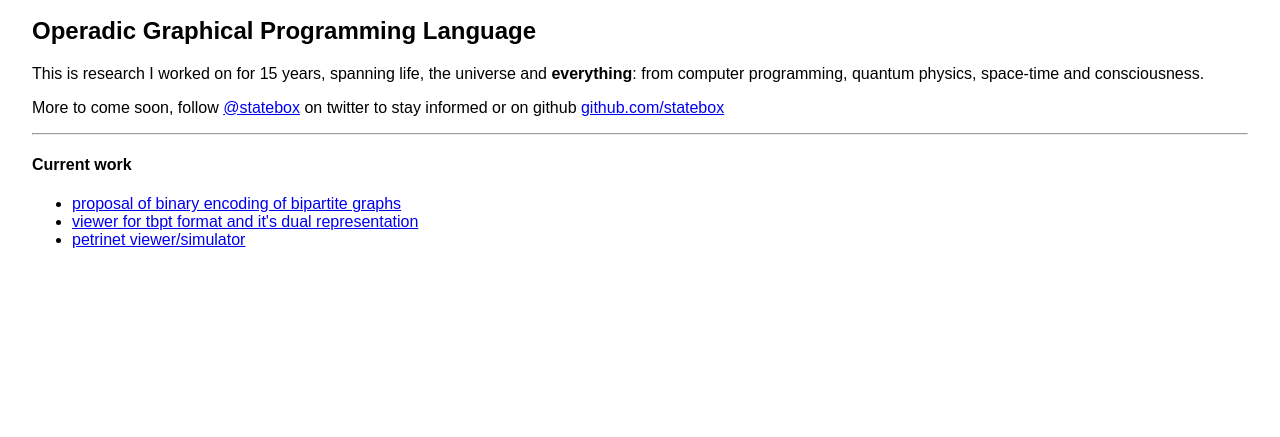
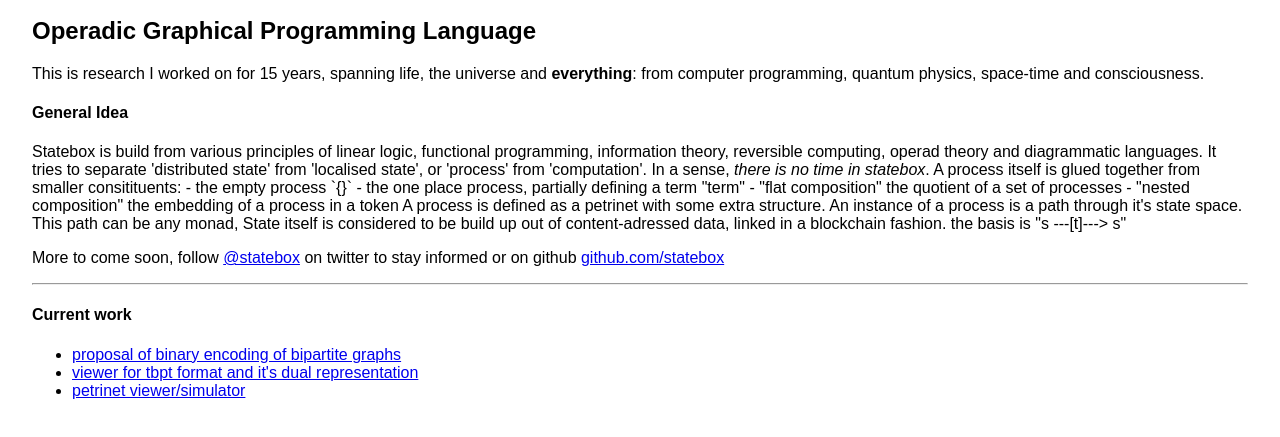
Before and after one commit to FabrizioRomanoGenovese/statebox.github.io, a plain HTML site: page index.html in a window 1280 px wide. Shown: the part 419-856 px from the top of the page. Before the commit the page ends 800 px from the top, so only its background shows below. Drawn offline with Linux system fonts and the light colour scheme; some packages are replaced by stand-ins of ours; a script that the page names is missing.

```diff
--- a/index.html
+++ b/index.html
@@ -19,12 +19,45 @@
 <h2>Operadic Graphical Programming Language</h2>
 </div>
 
+<!-- gitter chat -->
+<script>
+((window.gitter = {}).chat = {}).options = {
+  room: 'statebox/Lobby'
+};
+</script>
+<script src="https://sidecar.gitter.im/dist/sidecar.v1.js" async defer></script>
+
+
 <div>
 <p>
 This is research I worked on for 15 years, spanning life, the universe and
 <strong>everything</strong>: from computer programming, quantum physics, space-time and
 consciousness.
 </p>
+
+<h4>General Idea</h4>
+
+Statebox is build from various principles of linear logic, functional programming,
+information theory, reversible computing, operad theory and diagrammatic languages.
+
+It tries to separate 'distributed state' from 'localised state', or 'process'
+from 'computation'. In a sense, <em>there is no time in statebox</em>.
+
+A process itself is glued together from smaller consitituents:
+- the empty process `{}`
+- the one place process, partially  defining a term "term"
+- "flat composition" the quotient of a set of processes
+- "nested composition" the embedding of a process in a token
+
+A process is defined as a petrinet with some extra structure. An instance
+of a process is a path through it's state space. This path can be any monad,
+
+State itself is considered to be build up out of content-adressed data,
+linked in a blockchain fashion.
+
+the basis is "s ---[t]---> s"
+
+
 
 <p>More to come soon, follow
 <a href="https://twitter.com/statebox">@statebox</a> on twitter to stay informed
```
